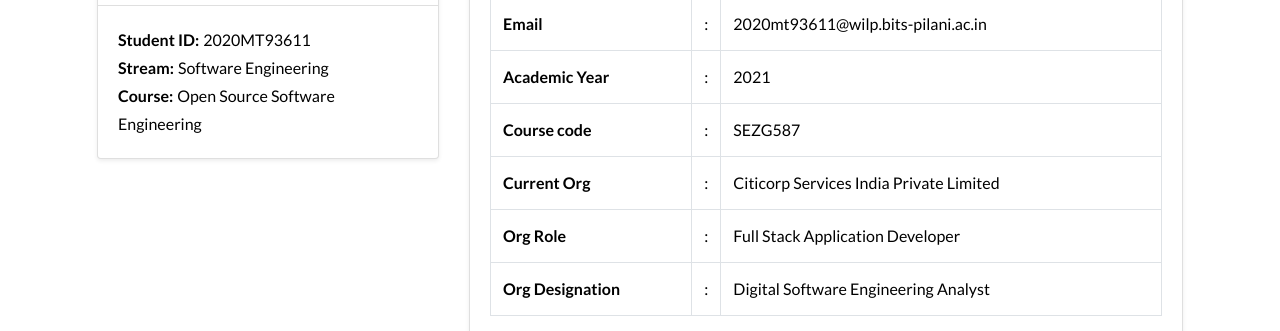
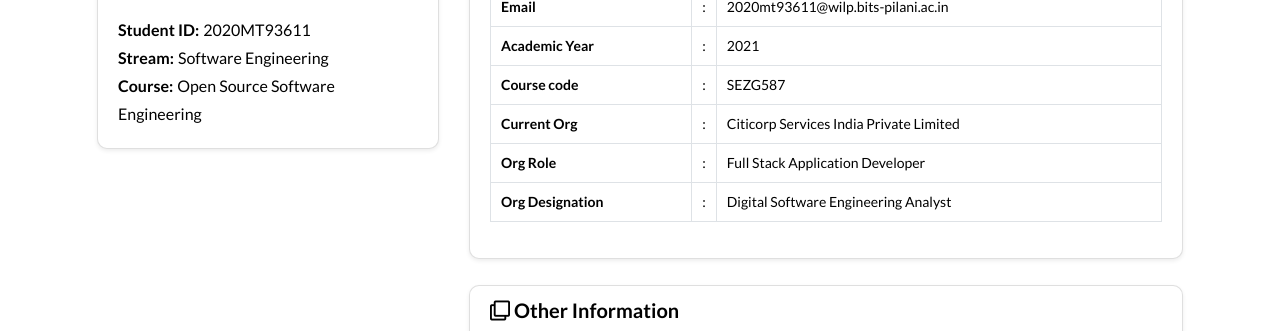
Before and after one commit to chinmaya2020mt93611/chinmaya2020mt93611, a plain HTML site: page index.html in a window 1280 px wide. Shown: the part 226-557 px from the top of the page. Drawn offline with nearby package versions, Linux system fonts and the light colour scheme.

Commit message:
Add files via upload

```diff
--- a/css/style.css
+++ b/css/style.css
@@ -233,11 +233,11 @@ body {
     color: #000;
 }
 
-.student-profile .card {
+.bits-profile .card {
     border-radius: 10px;
 }
 
-.student-profile .card .card-header .profile_img {
+.bits-profile .card .card-header .profile_img {
     width: 150px;
     height: 150px;
     object-fit: cover;
@@ -246,18 +246,18 @@ body {
     border-radius: 50%;
 }
 
-.student-profile .card h3 {
+.bits-profile .card h3 {
     font-size: 20px;
     font-weight: 700;
 }
 
-.student-profile .card p {
+.bits-profile .card p {
     font-size: 16px;
     color: #000;
 }
 
-.student-profile .table th,
-.student-profile .table td {
+.bits-profile .table th,
+.bits-profile .table td {
     font-size: 14px;
     padding: 5px 10px;
     color: #000;
```
